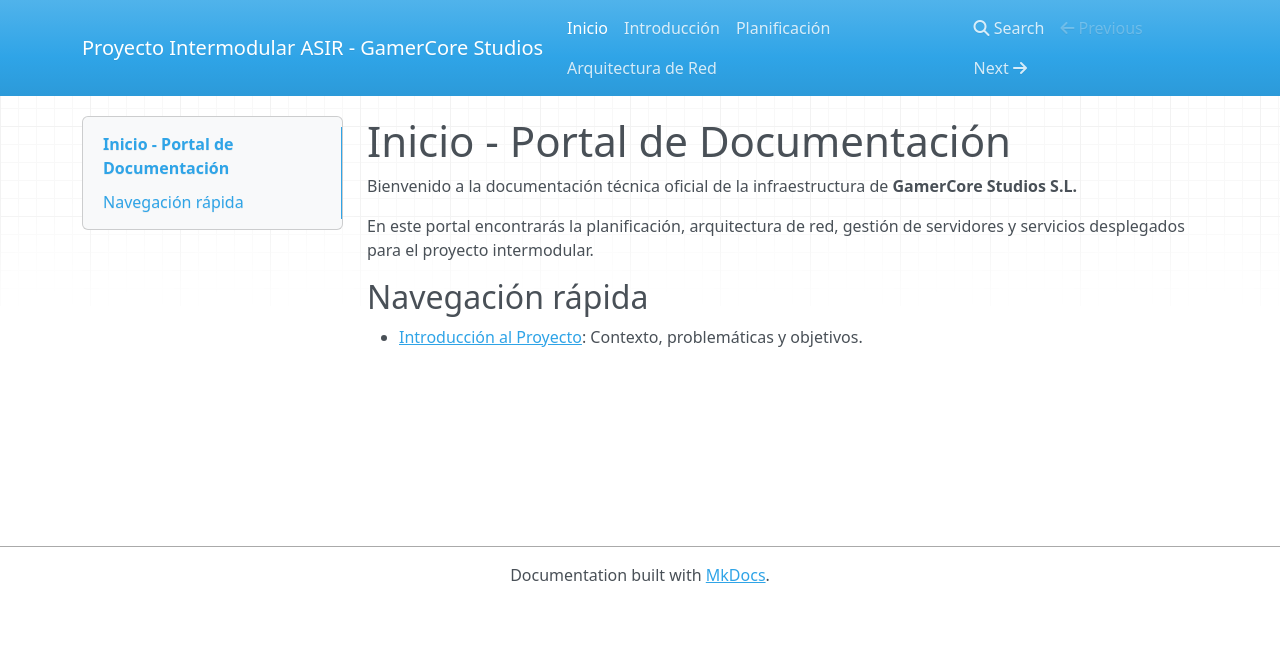
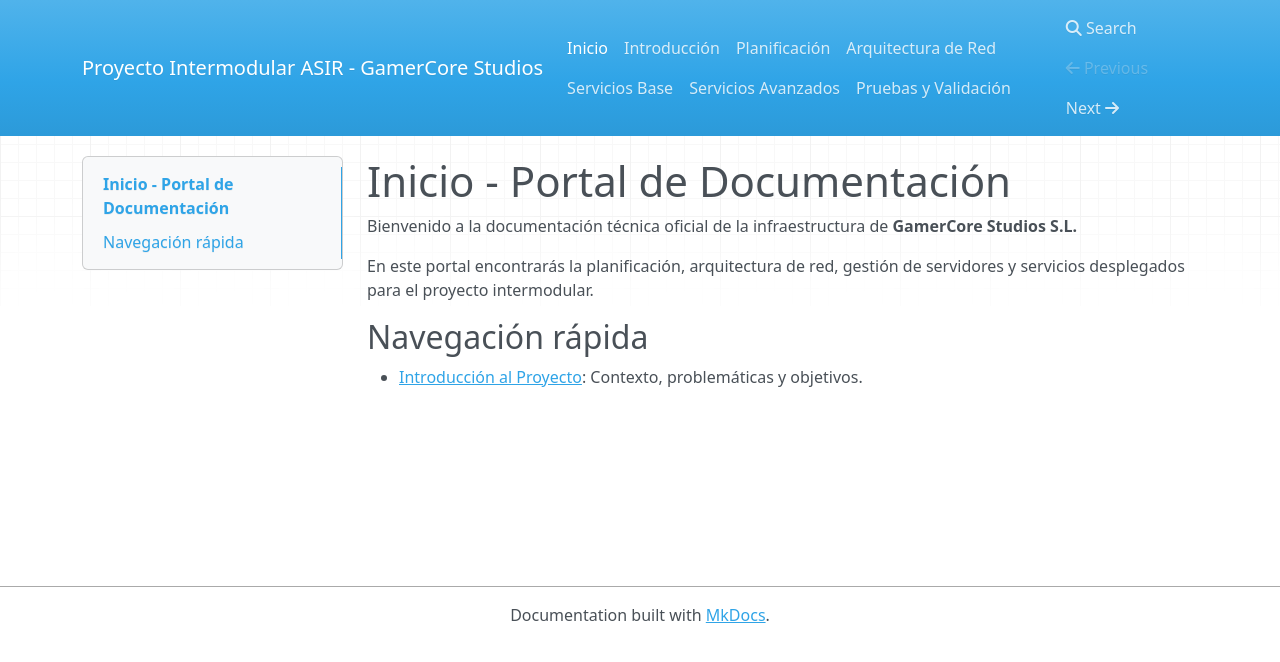
Before and after one commit to LuisEricMartin/Proyecto-Intermodular-ASIR, an MkDocs documentation site: the page built from docs/index.md, in a window 1280 px wide. Shown: the top 662 px of the page. Built offline with MkDocs 1.6.1, drawn with Linux system fonts in a browser that asks for light colours; nearby versions of some CDN libraries.

Commit message:
Add new sections for services and validation

```diff
--- a/mkdocs.yml
+++ b/mkdocs.yml
@@ -5,3 +5,6 @@ nav:
   - Introducción: 01_introduccion.md
   - Planificación: 02_planificacion.md
   - Arquitectura de Red: 03_arquitectura_red.md
+  - Servicios Base: 04_servicios_base.md
+  - Servicios Avanzados: 05_servicios_avanzados.md
+  - Pruebas y Validación: 06_pruebas_y_validacion.md
```
